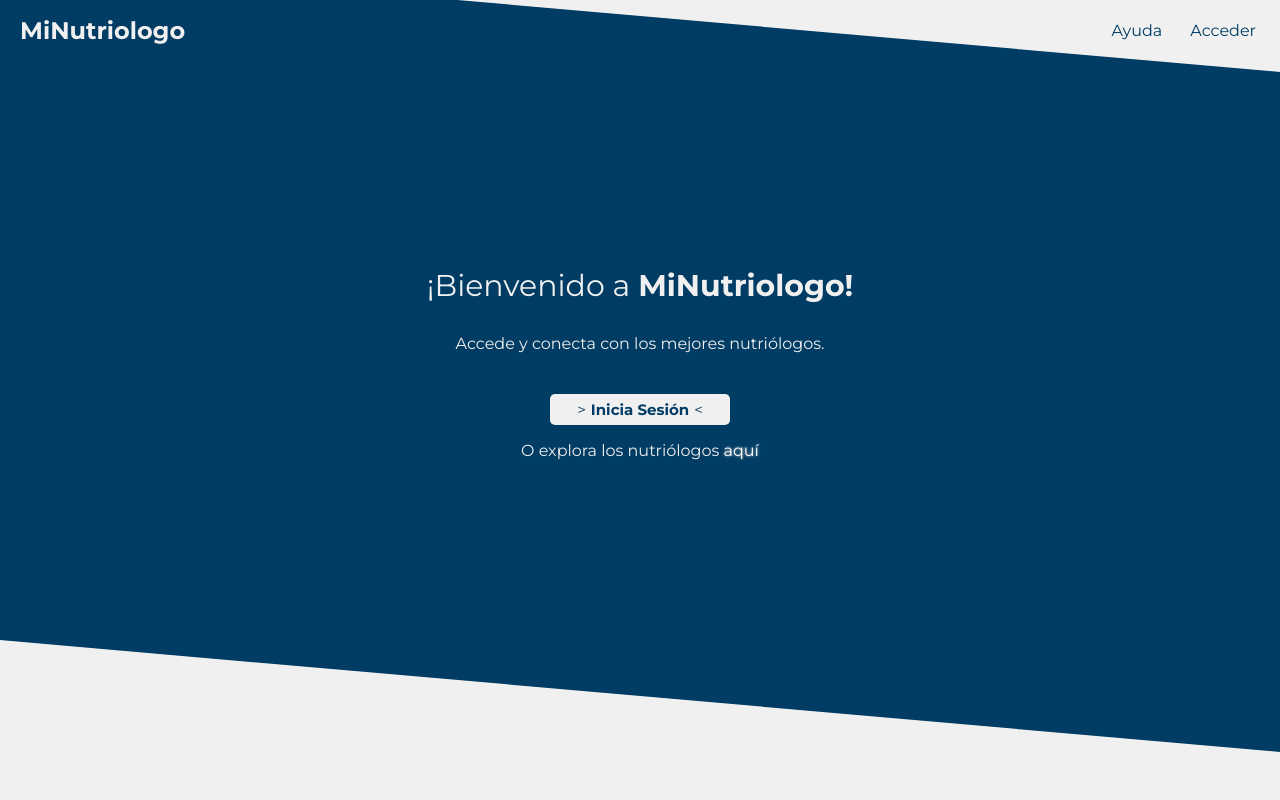
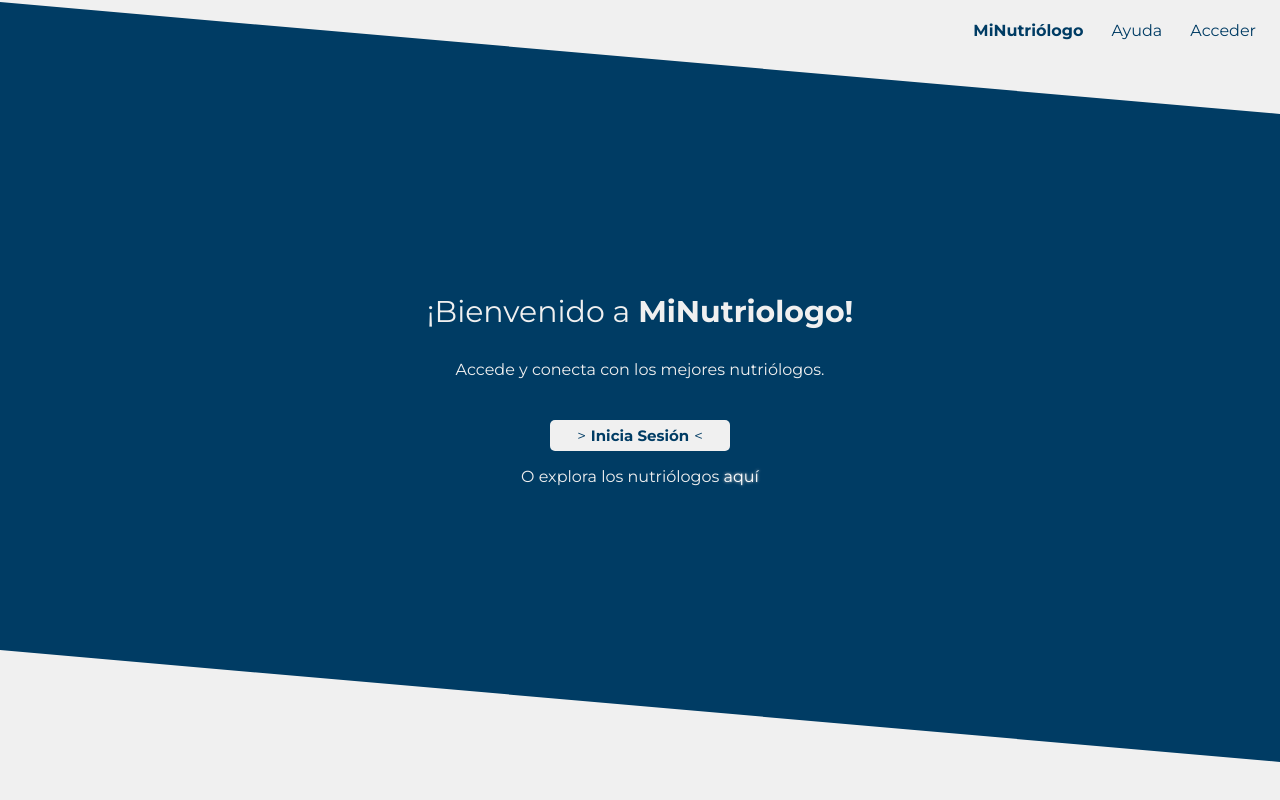
Before and after one commit to ThinKreations/minutriologo, a Next.js app: page / in a window 1280 px wide. Built offline with nearby package versions, Linux system fonts and the light colour scheme.

Commit message:
404 y signup

```diff
--- a/components/MiHeader1.jsx
+++ b/components/MiHeader1.jsx
@@ -3,16 +3,21 @@ import logo from "../src/logo.png"
 import styles from "../styles/Home.module.css"
 import Router, { useRouter } from 'next/router'
 
-export default function MiHeader1(){
+export default function MiHeader2(){
     return(
         <>
             <header className={styles.Header_1}>
                 <div className={styles.logoCont_1}>
-                    <Link href={'/'} style={{textDecoration:'none', color: 'rgb(240,240,240)'}}>
+                    {/*
+                    <Link href={'/'} style={{textDecoration:'none', color: 'var(--dark-blue)'}}>
                         <h2>MiNutriologo</h2>
                     </Link>
+                    */}
                 </div>
                 <nav className={styles.headerBtnNav}>
+                    <button onClick={()=>{Router.push('/session/login')}} className={styles.btn_LinkHeader}>
+                        <b>MiNutriólogo</b>
+                    </button>
                     <button onClick={()=>{Router.push('/session/login')}} className={styles.btn_LinkHeader}>
                         Ayuda
                     </button>
--- a/components/MiHeader2.jsx
+++ b/components/MiHeader2.jsx
@@ -8,11 +8,16 @@ export default function MiHeader2(){
         <>
             <header className={styles.Header_2}>
                 <div className={styles.logoCont_2}>
+                    {/*
                     <Link href={'/'} style={{textDecoration:'none', color: 'var(--dark-blue)'}}>
                         <h2>MiNutriologo</h2>
                     </Link>
+                    */}
                 </div>
                 <nav className={styles.headerBtnNav}>
+                    <button onClick={()=>{Router.push('/session/login')}} className={styles.btn_LinkHeader2}>
+                        <b>MiNutriólogo</b>
+                    </button>
                     <button onClick={()=>{Router.push('/session/login')}} className={styles.btn_LinkHeader2}>
                         Ayuda
                     </button>
--- a/pages/session/login.js
+++ b/pages/session/login.js
@@ -3,7 +3,7 @@ import Image from "next/image";
 import { Inter } from "next/font/google";
 import styles from "@/styles/Home.module.css";
 import MiHead from "@/components/MiHead";
-import MiHeader2 from "@/components/MiHeader2";
+import MiHeader1 from "@/components/MiHeader1";
 import Link from "next/link";
 const inter = Inter({ subsets: ["latin"] });
 
@@ -14,7 +14,7 @@ export default function LogIn() {
   return (
     <>
       <MiHead title="MiNutriologo" />
-      <MiHeader2/>
+      <MiHeader1/>
       <div className={styles.container} >
         <div className={styles.container3}>
           <center>
--- a/pages/session/signup.js
+++ b/pages/session/signup.js
@@ -3,7 +3,7 @@ import Image from "next/image";
 import { Inter } from "next/font/google";
 import styles from "@/styles/Home.module.css";
 import MiHead from "@/components/MiHead";
-import MiHeader2 from "@/components/MiHeader2";
+import MiHeader1 from "@/components/MiHeader1";
 import Link from "next/link";
 const inter = Inter({ subsets: ["latin"] });
 
@@ -14,7 +14,7 @@ export default function SignUp() {
   return (
     <>
       <MiHead title="MiNutriologo" />
-      <MiHeader2/>
+      <MiHeader1/>
       <div className={styles.container} >
         <div className={styles.container3}>
           <center>
--- a/styles/Home.module.css
+++ b/styles/Home.module.css
@@ -12,11 +12,11 @@
 }
 .container1{
 
-  height: calc(85vh);
+  height: calc(81vh);
   background-color: var(--dark-blue);
   transform: skewY(5deg);
   transform-origin: top left;
-  margin-top: -100px;
+  margin-top: -58px;
   z-index: 3;
   position: relative;
   align-content: center;
```
